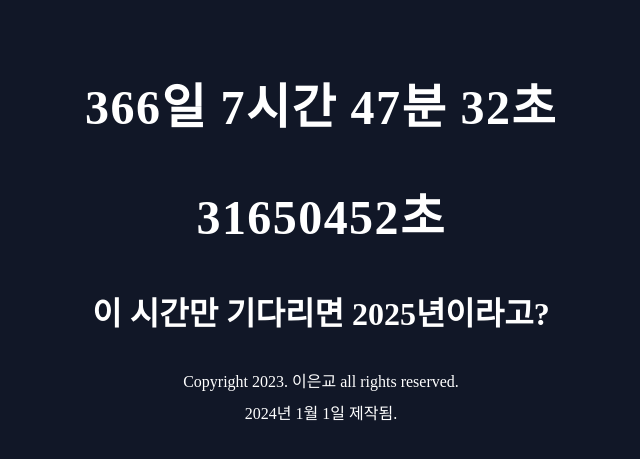
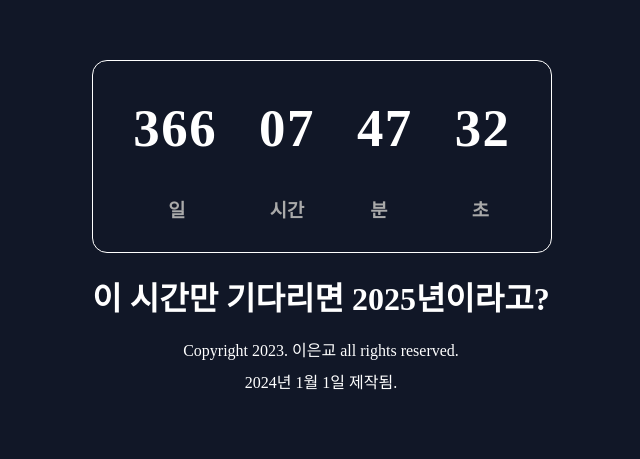
Before and after one commit to eungyolee/2025-countdown, a React (Create React App) app: page / in a window 1280 px wide. Shown: the part 163-622 px from the top of the page, without its empty margins (319-959 px from the left). Built offline with nearby package versions, Linux system fonts and the light colour scheme; a web font is replaced by a local one.

Commit message:
디자인 변경

```diff
--- a/src/App.css
+++ b/src/App.css
@@ -2,13 +2,78 @@
   text-align: center;
 }
 
-#demo1, #demo2 {
-  font-size: 3em;
+.clock {
+  width: 100%;
+  border: 1px solid #fff;
+  display: flex;
+  border-radius: 15px;
+  flex-direction: column;
+  margin-bottom: 20px;
+}
+
+.time, .label {
+  display: flex;
+  flex-direction: row;
+  justify-content: space-between;
+  align-items: center;
+  padding-left: 20px;
+  padding-right: 20px;
+}
+
+.label {
+  width: 80%;
+  margin: 0 auto;
+  margin-bottom: 20px;
+  padding-left: 12%;
+  padding-right: 12%;
+  color: #aaaaaa;
+}
+
+.colon {
+  font-size: 1.4em;
+}
+
+#days, #hours, #minutes, #seconds {
+  font-size: 3.3em;
   font-weight: bold;
   letter-spacing: 0.03em;
+}
+
+#days, #days-label {
+  margin-left: 20px;
+}
+
+#minutes-label {
+  margin-left: -5%;
+}
+
+#seconds, #seconds-label {
+  margin-right: 20px;
+}
+
+#seconds-label {
+  margin-right: 25px;
 }
 
 #situation {
   font-size: 2em;
   font-weight: bold;
 }
+
+@media screen and (max-width: 608px) {
+  #days, #hours, #minutes, #seconds {
+    font-size: 2.5em;
+  }
+
+  #days {
+    margin-left: 10px;
+  }
+
+  #seconds {
+    margin-right: 10px;
+  }
+
+  #situation {
+    font-size: 1.5em;
+  }
+}
--- a/src/App.js
+++ b/src/App.js
@@ -14,33 +14,61 @@ function App() {
     const distance = countDownDate - now;
 
     // 남은 시간 계산
-    const days = Math.floor(distance / (1000 * 60 * 60 * 24));
-    const hours = Math.floor(distance % (1000 * 60 * 60 * 24) / (1000 * 60 * 60));
-    const minutes = Math.floor(distance % (1000 * 60 * 60) / (1000 * 60));
-    const seconds = Math.floor(distance % (1000 * 60) / 1000);
+    const days = String(Math.floor(distance / (1000 * 60 * 60 * 24))).padStart(3, '0');
+    const hours = String(Math.floor(distance % (1000 * 60 * 60 * 24) / (1000 * 60 * 60))).padStart(2, '0');
+    const minutes = String(Math.floor(distance % (1000 * 60 * 60) / (1000 * 60))).padStart(2, '0');
+    const seconds = String(Math.floor(distance % (1000 * 60) / 1000)).padStart(2, '0');
 
-    const second = days * 86400 + hours * 3600 + minutes * 60 + seconds;
+    // const second = days * 86400 + hours * 3600 + minutes * 60 + seconds;
 
     // 출력
-    document.getElementById("demo1").innerHTML = days + "일 " + hours + "시간 "
-    + minutes + "분 " + seconds + "초";
-    document.getElementById("demo2").innerHTML = second + "초";
+    document.getElementById("days").innerHTML = days;
+    document.getElementById("hours").innerHTML = hours;
+    document.getElementById("minutes").innerHTML = minutes;
+    document.getElementById("seconds").innerHTML = seconds;
     document.getElementById("situation").innerHTML = "이 시간만 기다리면 2025년이라고?";
+
+    // 콜론 깜빡이게
+    const colon = document.querySelectorAll('.colon');
+    colon.forEach((item) => {
+      item.classList.add('hidden');
+      setTimeout(() => {
+        item.classList.remove('hidden');
+      }, 500);
+    });
 
     // 종료 시간이 지나면 출력
     if (distance < 0) {
       clearInterval(x);
-      document.getElementById("demo1").innerHTML = "아니 잠깐만";
-      document.getElementById("demo2").innerHTML = "이미 2025년이라고?";
-      document.getElementById("situation").innerHTML = "나 왜 한 살 더 먹냐?";
+      document.getElementById("days").innerHTML = "000";
+      document.getElementById("hours").innerHTML = "00";
+      document.getElementById("minutes").innerHTML = "00";
+      document.getElementById("seconds").innerHTML = "00";
+      document.getElementById("situation").innerHTML = "Happy New Year 2025!";
     }
-  }, 500);
+  }, 1000);
+
 
   return (
     <div className="App">
       <header className="App-header">
-        <h2 id="demo1"> </h2>
-        <h2 id="demo2"> </h2>
+        <div className="clock">
+          <div className="time">
+            <h2 id="days"> </h2>
+            <span className="colon">:</span>
+            <h2 id="hours"> </h2>
+            <span className="colon">:</span>
+            <h2 id="minutes"> </h2>
+            <span className="colon">:</span>
+            <h2 id="seconds"> </h2>
+          </div>
+          <div className="label">
+            <h3 id="days-label">일</h3>
+            <h3 id="hours-label">시간</h3>
+            <h3 id="minutes-label">분</h3>
+            <h3 id="seconds-label">초</h3>
+          </div>
+        </div>
         <h3 id="situation"> </h3>
         <p>Copyright 2023. 이은교 all rights reserved.
           <br />2024년 1월 1일 제작됨.
--- a/src/index.css
+++ b/src/index.css
@@ -20,6 +20,20 @@ body {
   justify-content: center;
 }
 
+h2 {
+  margin-top: 37px;
+  margin-bottom: 37px;
+}
+
+h3 {
+  margin-top: 0px;
+  margin-bottom: 10px;
+}
+
 p {
   line-height: 2;
 }
+
+.hidden {
+  display: none;
+}
```
